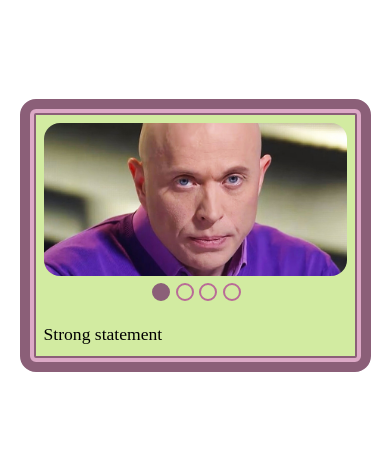
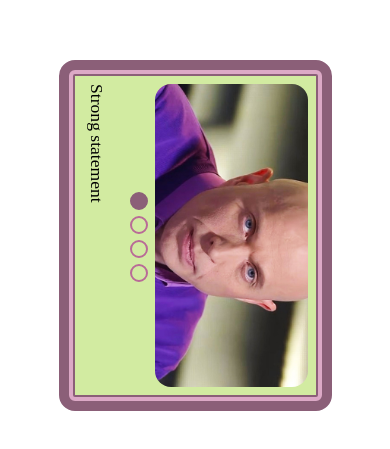
Before and after one commit to UliyaKomarova/cssMemeSlider, a plain HTML site: page cssMemeSlider/index.html in a window 390 px wide. Shown: the part 187-636 px from the top of the page. Drawn offline with Linux system fonts and the light colour scheme.

Commit message:
fix: fixed slider width and rotate for mobile(Sun, 15/09/2024, 11:47:00)

```diff
--- a/cssMemeSlider/style.css
+++ b/cssMemeSlider/style.css
@@ -26,10 +26,10 @@ body {
   flex-direction: column-reverse;
   justify-content: flex-end;
   align-items: flex-end;
-  height: 65vh;
-  width: 80vw;
-  max-width: 50rem;
-  max-height: 35rem;
+  height: 60vh;
+  width: 75vw;
+  max-width: 40rem;
+  max-height: 30rem;
   padding: 1rem 1rem 4rem;
   background-color: #d2eba1;
   border: 1rem solid #8b5f78;
@@ -227,6 +227,7 @@ body {
     min-width: 20rem;
     padding: 0.5rem 0.5rem 3rem;
     align-items: center;
+    rotate: 90deg;
   }
 
   .slider-content {
```
